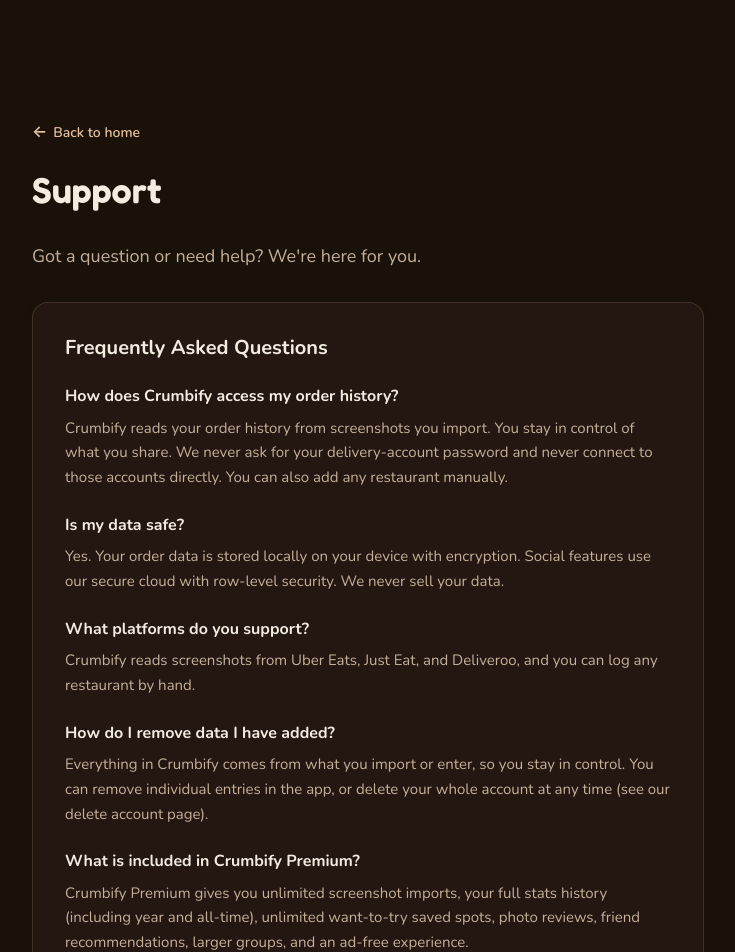
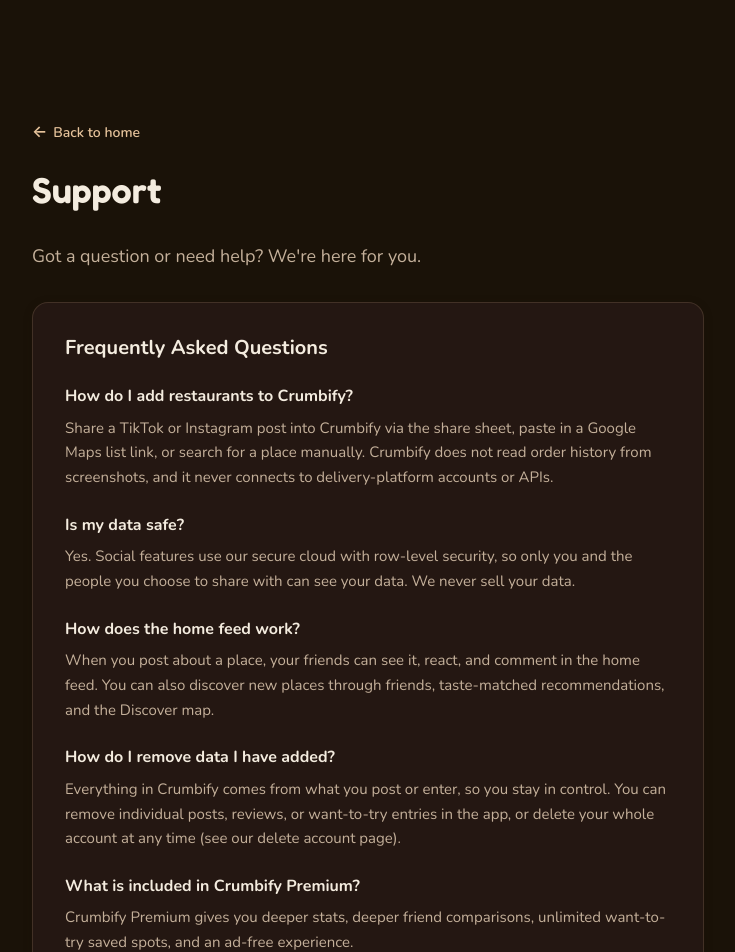
Before and after one commit to crumbdotco/Crumb-Website, a Next.js app: page /support in a window 1280 px wide. Shown: the top 952 px of the page, without its empty margins (272-1007 px from the left). Built offline with nearby package versions, Linux system fonts and the light colour scheme.

Commit message:
docs: fix support FAQ import claim and money-rule violation

```diff
--- a/src/app/support/page.tsx
+++ b/src/app/support/page.tsx
@@ -42,24 +42,24 @@
 
 const faqs = [
   {
-    q: "How does Crumbify access my order history?",
-    a: "Crumbify reads your order history from screenshots you import. You stay in control of what you share. We never ask for your delivery-account password and never connect to those accounts directly. You can also add any restaurant manually.",
+    q: "How do I add restaurants to Crumbify?",
+    a: "Share a TikTok or Instagram post into Crumbify via the share sheet, paste in a Google Maps list link, or search for a place manually. Crumbify does not read order history from screenshots, and it never connects to delivery-platform accounts or APIs.",
   },
   {
     q: "Is my data safe?",
-    a: "Yes. Your order data is stored locally on your device with encryption. Social features use our secure cloud with row-level security. We never sell your data.",
+    a: "Yes. Social features use our secure cloud with row-level security, so only you and the people you choose to share with can see your data. We never sell your data.",
   },
   {
-    q: "What platforms do you support?",
-    a: "Crumbify reads screenshots from Uber Eats, Just Eat, and Deliveroo, and you can log any restaurant by hand.",
+    q: "How does the home feed work?",
+    a: "When you post about a place, your friends can see it, react, and comment in the home feed. You can also discover new places through friends, taste-matched recommendations, and the Discover map.",
   },
   {
     q: "How do I remove data I have added?",
-    a: "Everything in Crumbify comes from what you import or enter, so you stay in control. You can remove individual entries in the app, or delete your whole account at any time (see our delete account page).",
+    a: "Everything in Crumbify comes from what you post or enter, so you stay in control. You can remove individual posts, reviews, or want-to-try entries in the app, or delete your whole account at any time (see our delete account page).",
   },
   {
     q: "What is included in Crumbify Premium?",
-    a: "Crumbify Premium gives you unlimited screenshot imports, your full stats history (including year and all-time), unlimited want-to-try saved spots, photo reviews, friend recommendations, larger groups, and an ad-free experience.",
+    a: "Crumbify Premium gives you deeper stats, deeper friend comparisons, unlimited want-to-try saved spots, and an ad-free experience.",
   },
   {
     q: "How do I delete my account?",
```
